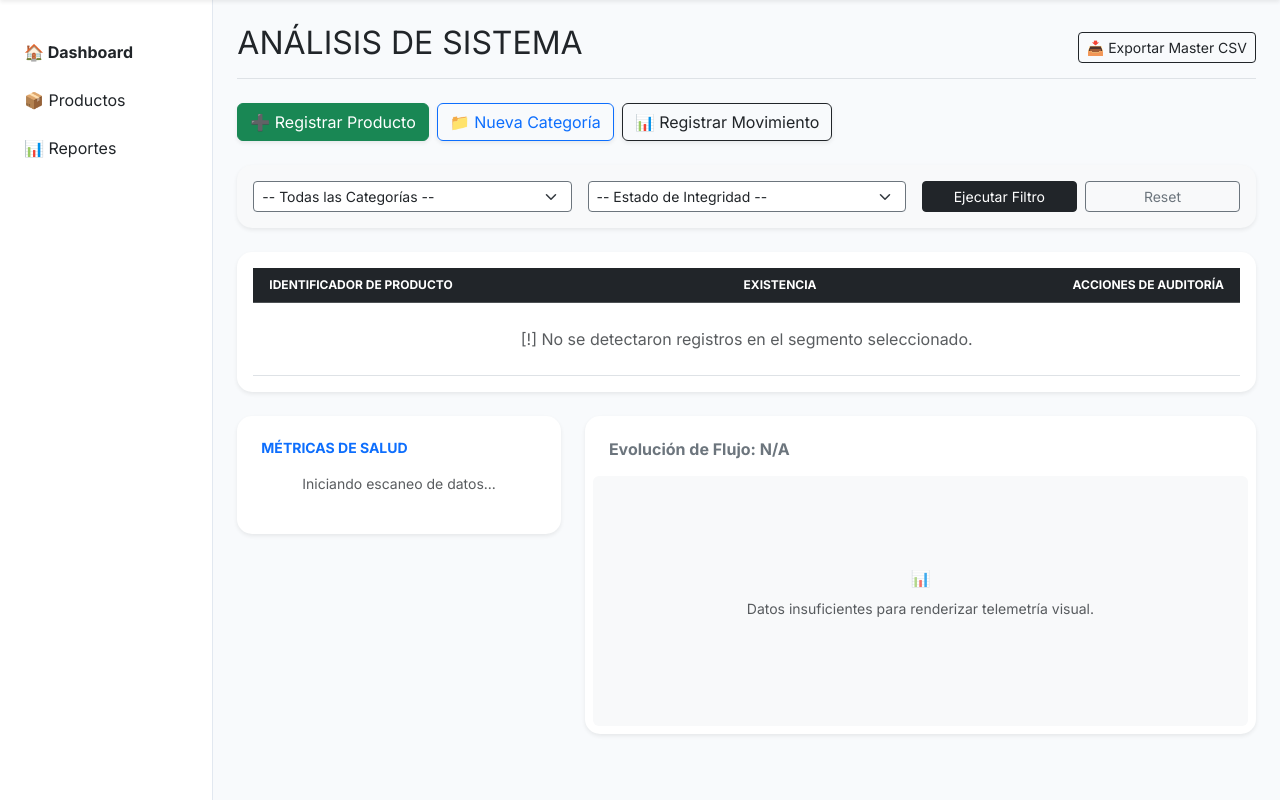
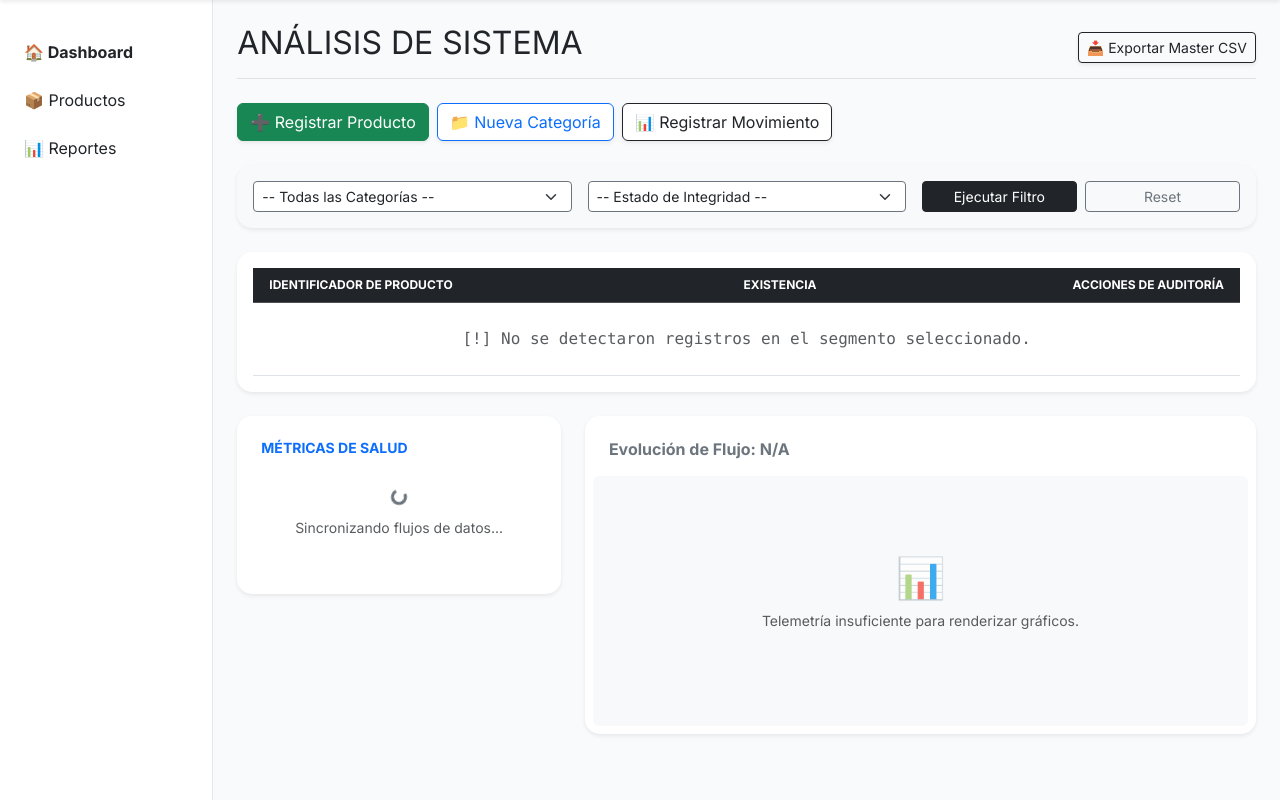
Before and after one commit to ShadowRoot07/inventory_intel, a Django app: page / in a window 1280 px wide. Shown: the part 58-858 px from the top of the page. Run offline with Django 5.2, Linux system fonts and the light colour scheme; data that the repository does not hold is empty.

Commit message:
fix: Fix template errors

```diff
--- a/templates/inventory/dashboard.html
+++ b/templates/inventory/dashboard.html
@@ -7,20 +7,20 @@
     <h1 class="h2 fw-black text-dark tracking-tighter">ANÁLISIS DE SISTEMA</h1>
 
     <div class="btn-toolbar mb-2 mb-md-0 gap-2">
-        <a href="{% url 'export_csv' %}" class="btn btn-sm btn-outline-dark">
+        <a href="{% url 'export_csv' %}" class="btn btn-sm btn-outline-dark shadow-sm">
             📥 Exportar Master CSV
         </a>
     </div>
 </div>
 
 <div class="d-flex flex-wrap gap-2 mb-4">
-    <a href="{% url 'admin:inventory_product_add' %}" class="btn btn-success shadow-sm">
+    <a href="/admin/inventory/product/add/" class="btn btn-success shadow-sm">
         ➕ Registrar Producto
     </a>
-    <a href="{% url 'admin:inventory_category_add' %}" class="btn btn-outline-primary shadow-sm">
+    <a href="/admin/inventory/category/add/" class="btn btn-outline-primary shadow-sm bg-white">
         📁 Nueva Categoría
     </a>
-    <a href="{% url 'admin:inventory_inventorymovement_add' %}" class="btn btn-outline-dark shadow-sm">
+    <a href="/admin/inventory/inventorymovement/add/" class="btn btn-outline-dark shadow-sm bg-white">
         📊 Registrar Movimiento
     </a>
 </div>
@@ -69,11 +69,11 @@
                         </span>
                     </td>
                     <td class="text-end pe-3">
-                        <div class="btn-group">
+                        <div class="btn-group shadow-sm">
                             <a href="{% url 'export_pdf' p.id %}" class="btn btn-sm btn-outline-danger">
                                 PDF
                             </a>
-                            <a href="{% url 'admin:inventory_product_change' p.id %}" class="btn btn-sm btn-outline-secondary">
+                            <a href="/admin/inventory/product/{{ p.id }}/change/" class="btn btn-sm btn-outline-secondary">
                                 EDIT
                             </a>
                         </div>
@@ -81,7 +81,7 @@
                 </tr>
                 {% empty %}
                 <tr>
-                    <td colspan="3" class="text-center text-muted py-4">
+                    <td colspan="3" class="text-center text-muted py-4 font-monospace">
                         [!] No se detectaron registros en el segmento seleccionado.
                     </td>
                 </tr>
@@ -96,13 +96,13 @@
         <div class="card p-4 mb-4 border-0 shadow-sm">
             <h6 class="text-primary fw-bold text-uppercase small mb-3">Métricas de Salud</h6>
             {% if metrics %}
-                <div class="mb-3">
-                    <label class="text-muted small d-block">Estado General:</label>
+                <div class="mb-3 text-center">
+                    <label class="text-muted small d-block mb-1">Estado General del Sistema:</label>
                     <span class="badge {% if 'Crítico' in metrics.estado_alerta %}bg-danger{% else %}bg-success{% endif %} p-2 w-100">
                         {{ metrics.estado_alerta }}
                     </span>
                 </div>
-                <div class="row text-center">
+                <div class="row text-center mt-3">
                     <div class="col-6 border-end">
                         <p class="text-muted small mb-0">Entradas</p>
                         <p class="h5 fw-bold text-success">+{{ metrics.total_entradas }}</p>
@@ -113,11 +113,14 @@
                     </div>
                 </div>
                 <hr>
-                <p class="text-muted font-monospace" style="font-size: 0.7rem;">
-                    Sync: {{ metrics.fecha_analisis }}
+                <p class="text-muted font-monospace text-center" style="font-size: 0.65rem;">
+                    Last Sync: {{ metrics.fecha_analisis }}
                 </p>
             {% else %}
-                <p class="text-muted small italic text-center">Iniciando escaneo de datos...</p>
+                <div class="text-center py-3">
+                    <div class="spinner-border spinner-border-sm text-secondary mb-2" role="status"></div>
+                    <p class="text-muted small italic">Sincronizando flujos de datos...</p>
+                </div>
             {% endif %}
         </div>
     </div>
@@ -131,8 +134,8 @@
                 <img src="{{ chart_url }}" class="img-fluid rounded shadow-sm" alt="Análisis Gráfico">
             {% else %}
                 <div class="d-flex flex-column align-items-center justify-content-center bg-light rounded" style="min-height: 250px;">
-                    <span class="text-muted mb-2">📊</span>
-                    <p class="text-muted small">Datos insuficientes para renderizar telemetría visual.</p>
+                    <div class="display-6 text-muted mb-2">📊</div>
+                    <p class="text-muted small">Telemetría insuficiente para renderizar gráficos.</p>
                 </div>
             {% endif %}
         </div>
```
